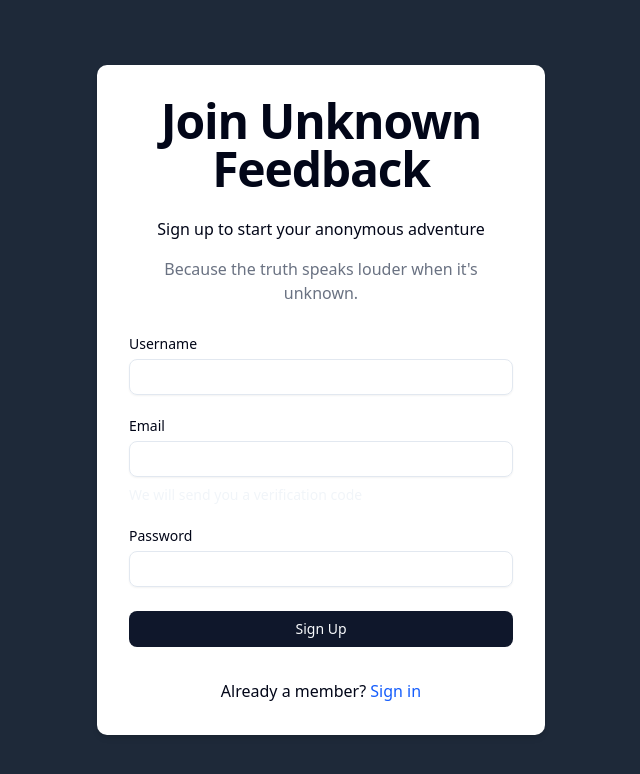
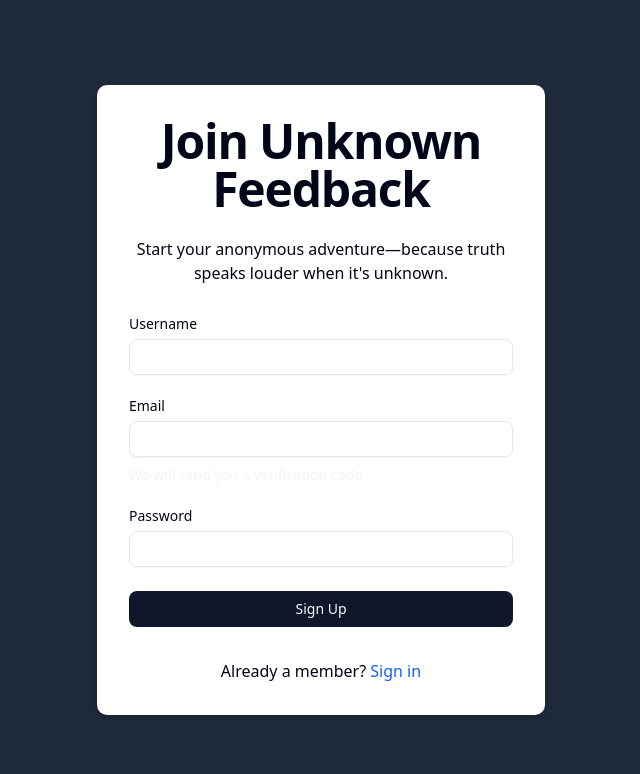
Before and after one commit to akshay-savaliya/unknown-feedback, a Next.js app: page /sign-up in a window 1280 px wide. Shown: the top 774 px of the page, without its empty margins (319-959 px from the left). Built offline with nearby package versions, Linux system fonts and the light colour scheme.

Commit message:
feat: refine sign-up form text for clarity and conciseness

```diff
--- a/src/app/(auth)/sign-up/page.tsx
+++ b/src/app/(auth)/sign-up/page.tsx
@@ -101,10 +101,7 @@ export default function SignUpForm() {
           <h1 className="text-4xl font-extrabold tracking-tight lg:text-5xl mb-6">
             Join Unknown Feedback
           </h1>
-          <p className="mb-4">Sign up to start your anonymous adventure</p>
-          <p className="mb-5 text-gray-500">
-            Because the truth speaks louder when it's unknown.
-          </p>
+          <p className="mb-4">Start your anonymous adventure—because truth speaks louder when it's unknown.</p>
         </div>
         <Form {...form}>
           <form onSubmit={form.handleSubmit(onSubmit)} className="space-y-6">
@@ -124,11 +121,10 @@ export default function SignUpForm() {
                   {isCheckingUsername && <Loader2 className="animate-spin" />}
                   {!isCheckingUsername && usernameMessage && (
                     <p
-                      className={`text-sm ${
-                        usernameMessage === "Username is unique"
-                          ? "text-green-500"
-                          : "text-red-500"
-                      }`}
+                      className={`text-sm ${usernameMessage === "Username is unique"
+                        ? "text-green-500"
+                        : "text-red-500"
+                        }`}
                     >
                       {usernameMessage}
                     </p>
```
